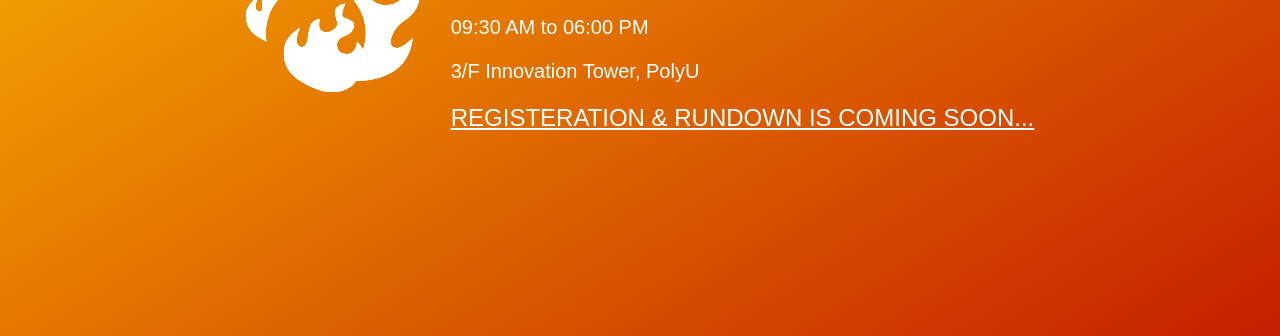
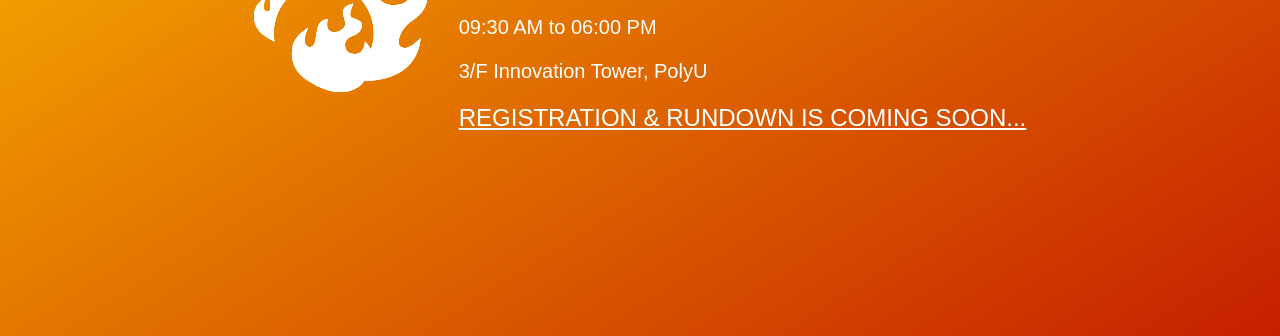
Before and after one commit to barcamphk/barcamphk2016, a website: page index.html in a window 1280 px wide. Shown: the part 372-708 px from the top of the page. Drawn offline with Linux system fonts and the light colour scheme.

Commit message:
typo fix. thx @johnyaucc

```diff
--- a/index.html
+++ b/index.html
@@ -42,7 +42,7 @@
         <p>09:30 AM to 06:00 PM</p>
         <p>3/F Innovation Tower, PolyU</p>
 
-        <p class="notice">Registeration &amp; Rundown is coming soon...</p>
+        <p class="notice">Registration &amp; Rundown is coming soon...</p>
       </div>
     </section>
   </main>
```
